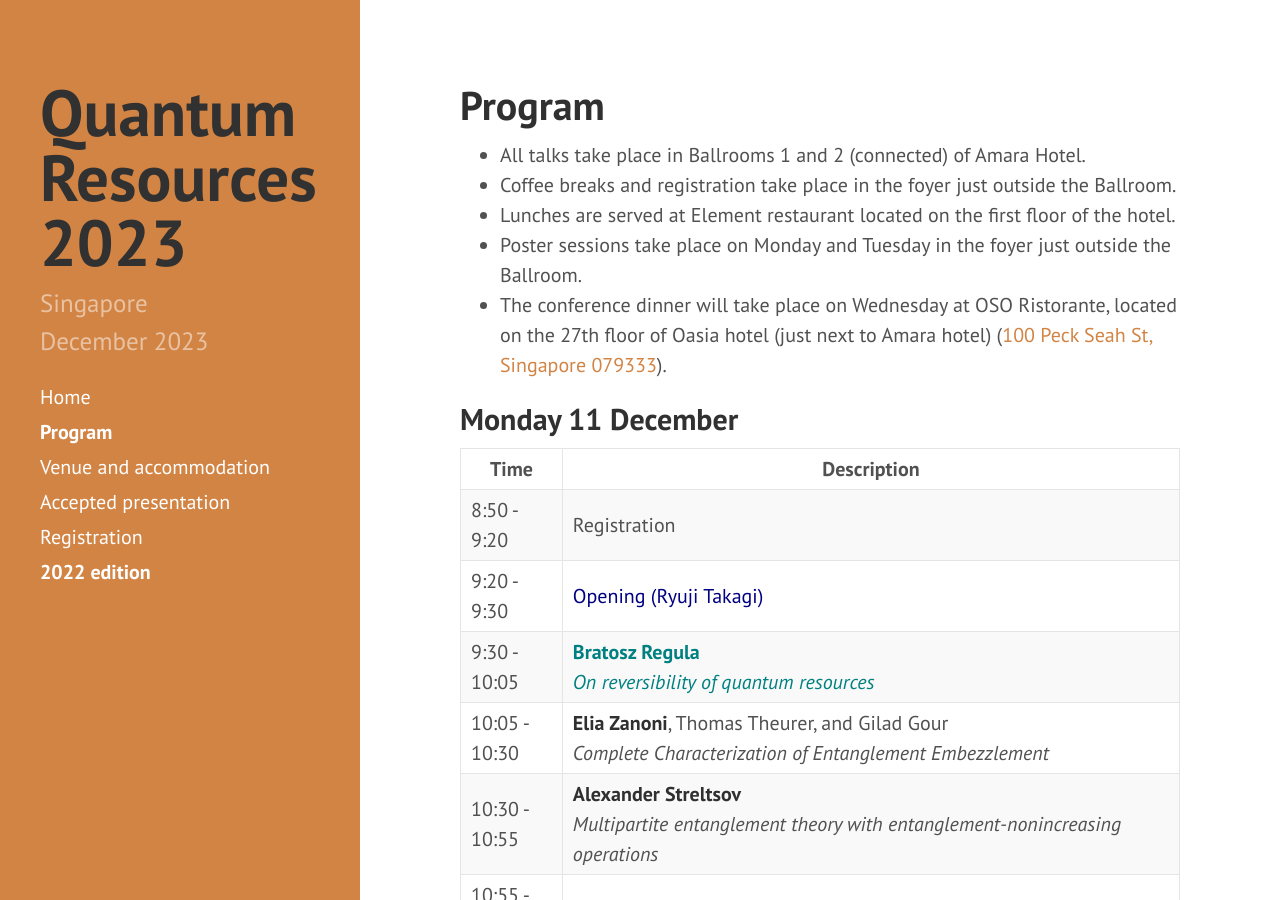
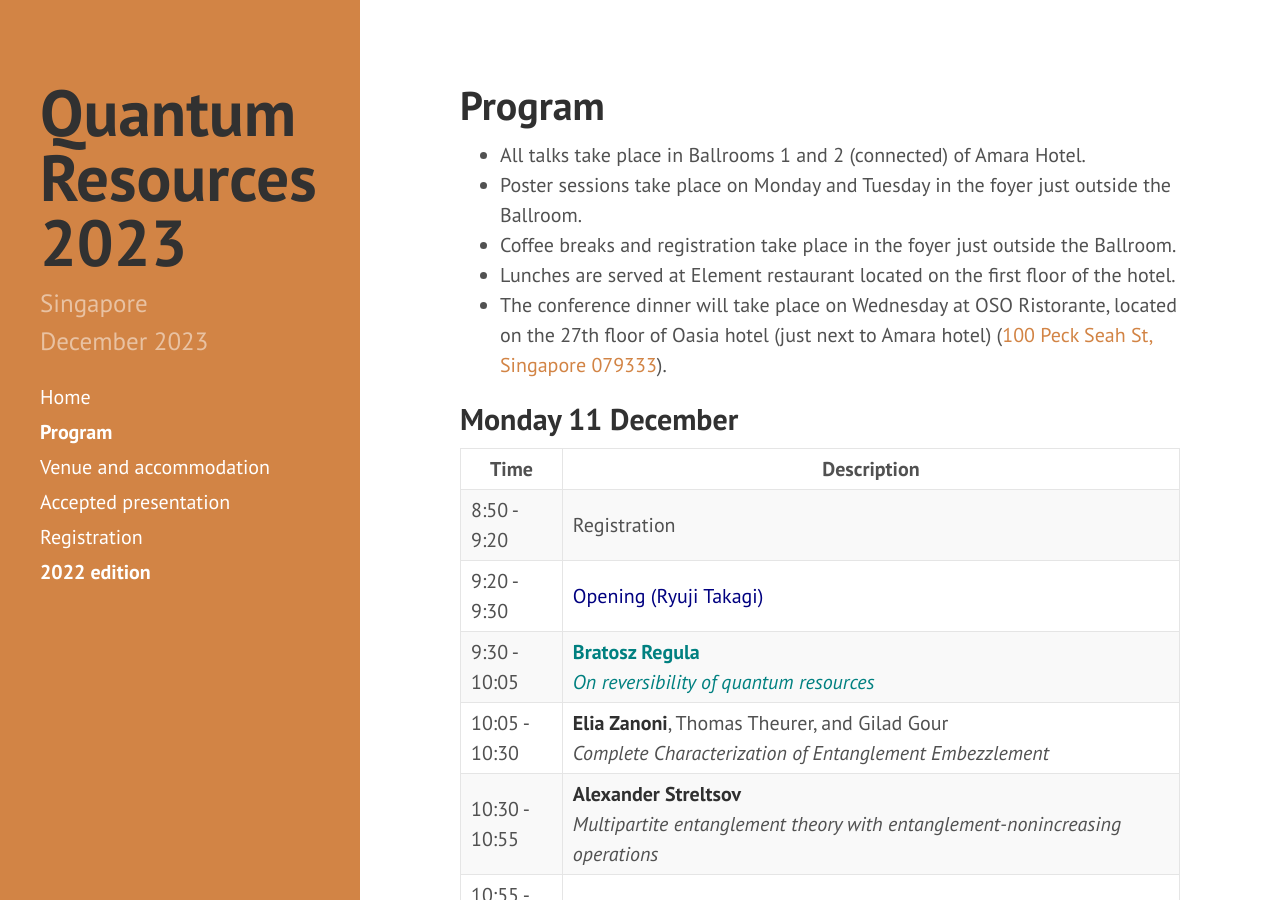
Before and after one commit to RyujiPat2/RyujiPat2.github.io, a Jekyll site: the page built from program.md, in a window 1280 px wide and 900 px high. Built offline with Jekyll 4.4.1, drawn with Linux system fonts in a browser that asks for light colours; nearby versions of some CDN libraries.

```diff
--- a/program.md
+++ b/program.md
@@ -5,9 +5,9 @@ order: 2
 ---
 
 - All talks take place in Ballrooms 1 and 2 (connected) of Amara Hotel.
+- Poster sessions take place on Monday and Tuesday in the foyer just outside the Ballroom.
 - Coffee breaks and registration take place in the foyer just outside the Ballroom.
 - Lunches are served at Element restaurant located on the first floor of the hotel.
-- Poster sessions take place on Monday and Tuesday in the foyer just outside the Ballroom.
 - The conference dinner will take place on Wednesday at OSO Ristorante, located on the 27th floor of Oasia hotel (just next to Amara hotel) (<a href="https://maps.app.goo.gl/8JU3ZgCXGpXNZCPF9">100 Peck Seah St, Singapore 079333</a>).
 
 
```
